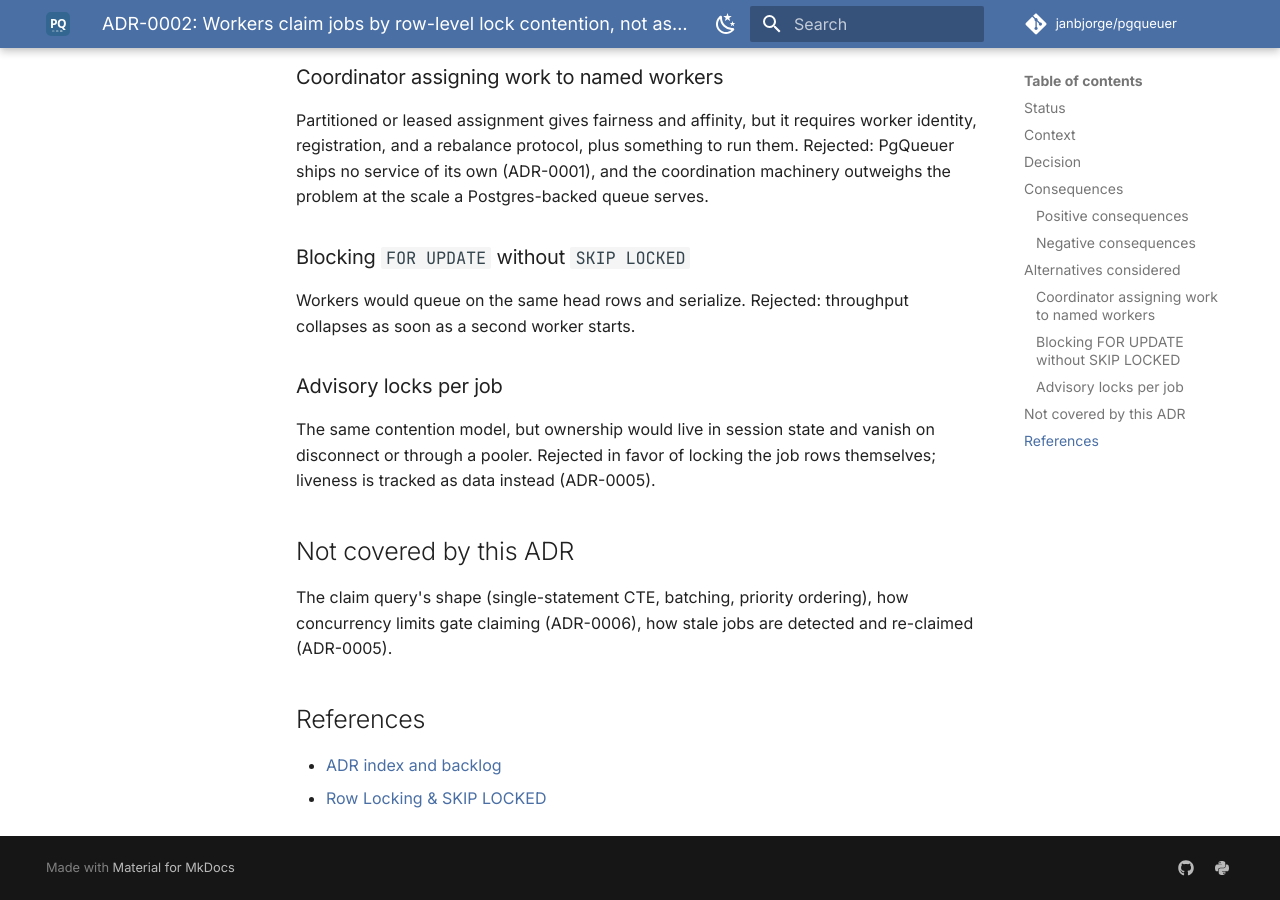
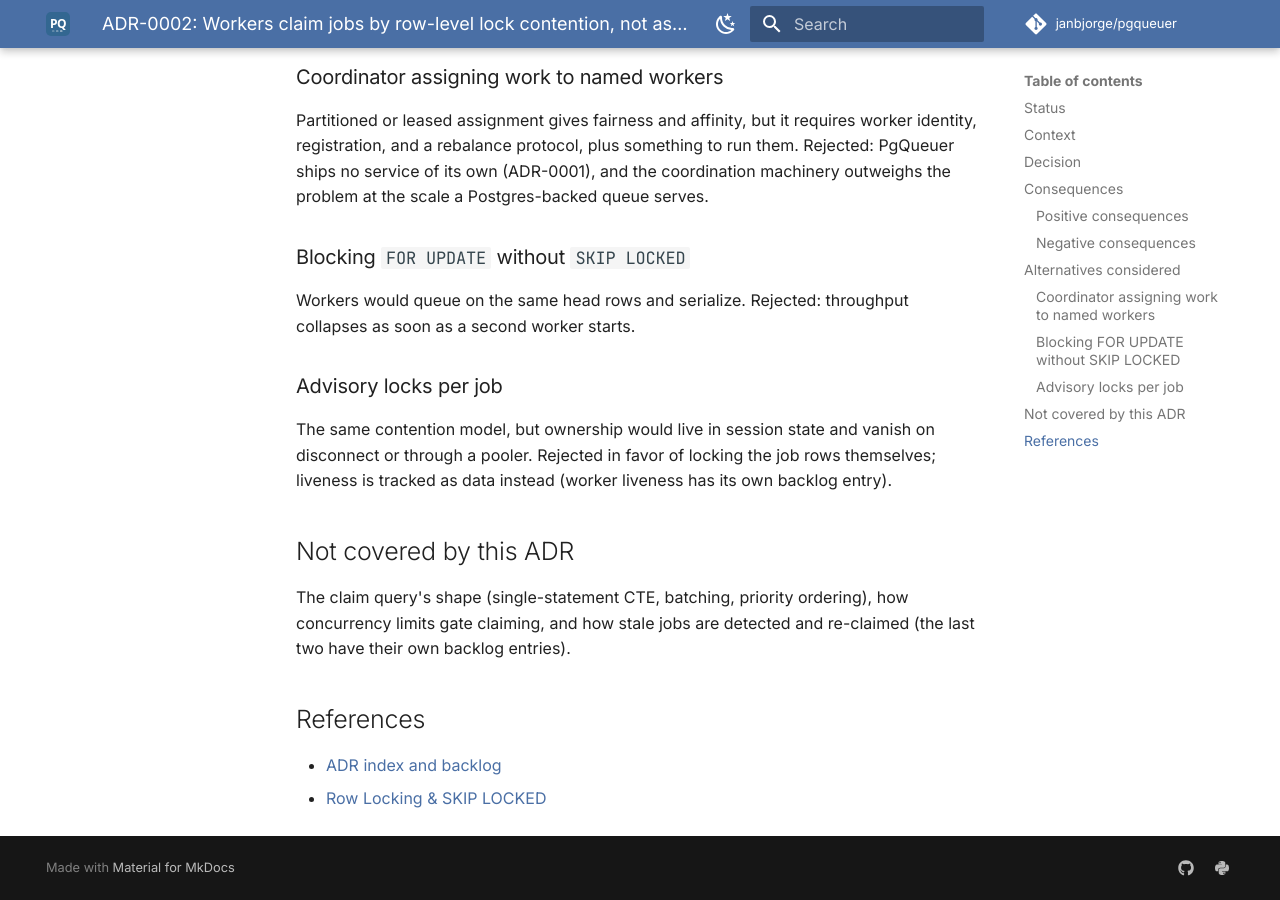
Before and after one commit to janbjorge/pgqueuer, an MkDocs documentation site: the page built from docs/adr/ADR-0002-workers-claim-by-lock-contention.md, in a window 1280 px wide and 900 px high, scrolled down 1316 px. Built offline with MkDocs 1.6.1 and Material for MkDocs 9.7.7, drawn with Linux system fonts in a browser that asks for light colours; comment, search, counter and statistics services are not loaded.

Commit message:
docs: drop forward references from merged ADRs
Records cite only merged ADRs; backlog-only decisions are named in
prose. Codify the rule in the index conventions.

```diff
--- a/docs/adr/ADR-0002-workers-claim-by-lock-contention.md
+++ b/docs/adr/ADR-0002-workers-claim-by-lock-contention.md
@@ -60,14 +60,14 @@ throughput collapses as soon as a second worker starts.
 
 The same contention model, but ownership would live in session state and
 vanish on disconnect or through a pooler. Rejected in favor of locking
-the job rows themselves; liveness is tracked as data instead
-(ADR-0005).
+the job rows themselves; liveness is tracked as data instead (worker
+liveness has its own backlog entry).
 
 ## Not covered by this ADR
 
 The claim query's shape (single-statement CTE, batching, priority
-ordering), how concurrency limits gate claiming (ADR-0006), how stale
-jobs are detected and re-claimed (ADR-0005).
+ordering), how concurrency limits gate claiming, and how stale jobs are
+detected and re-claimed (the last two have their own backlog entries).
 
 ## References
 
```
Also changed, not shown: docs/adr/ADR-0001-job-state-lives-in-postgresql.md (+2 -2 lines), docs/adr/ADR-0003-notifications-signal-not-carry.md (+1 -1 lines), docs/adr/README.md (+2 -0 lines).
